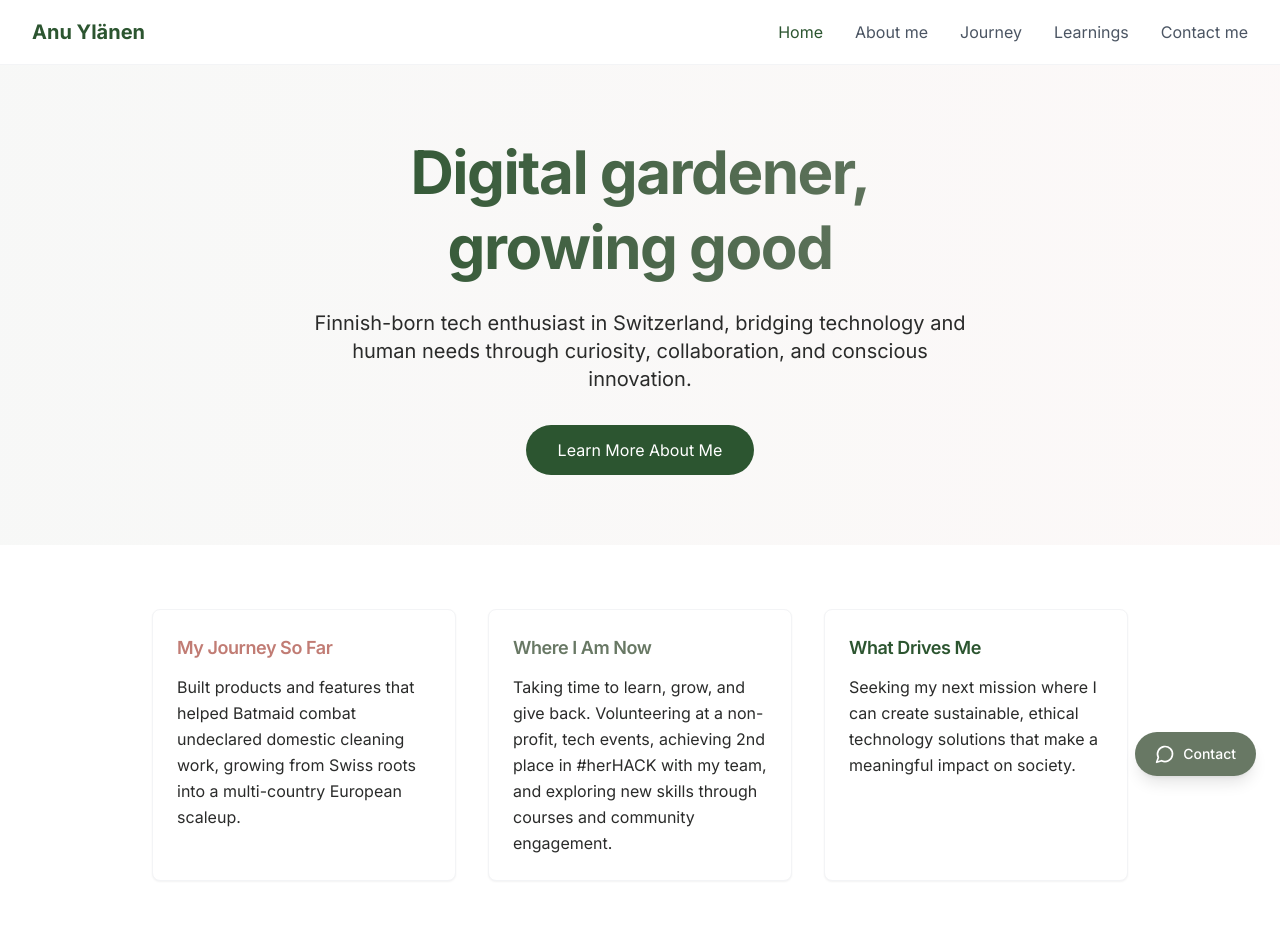
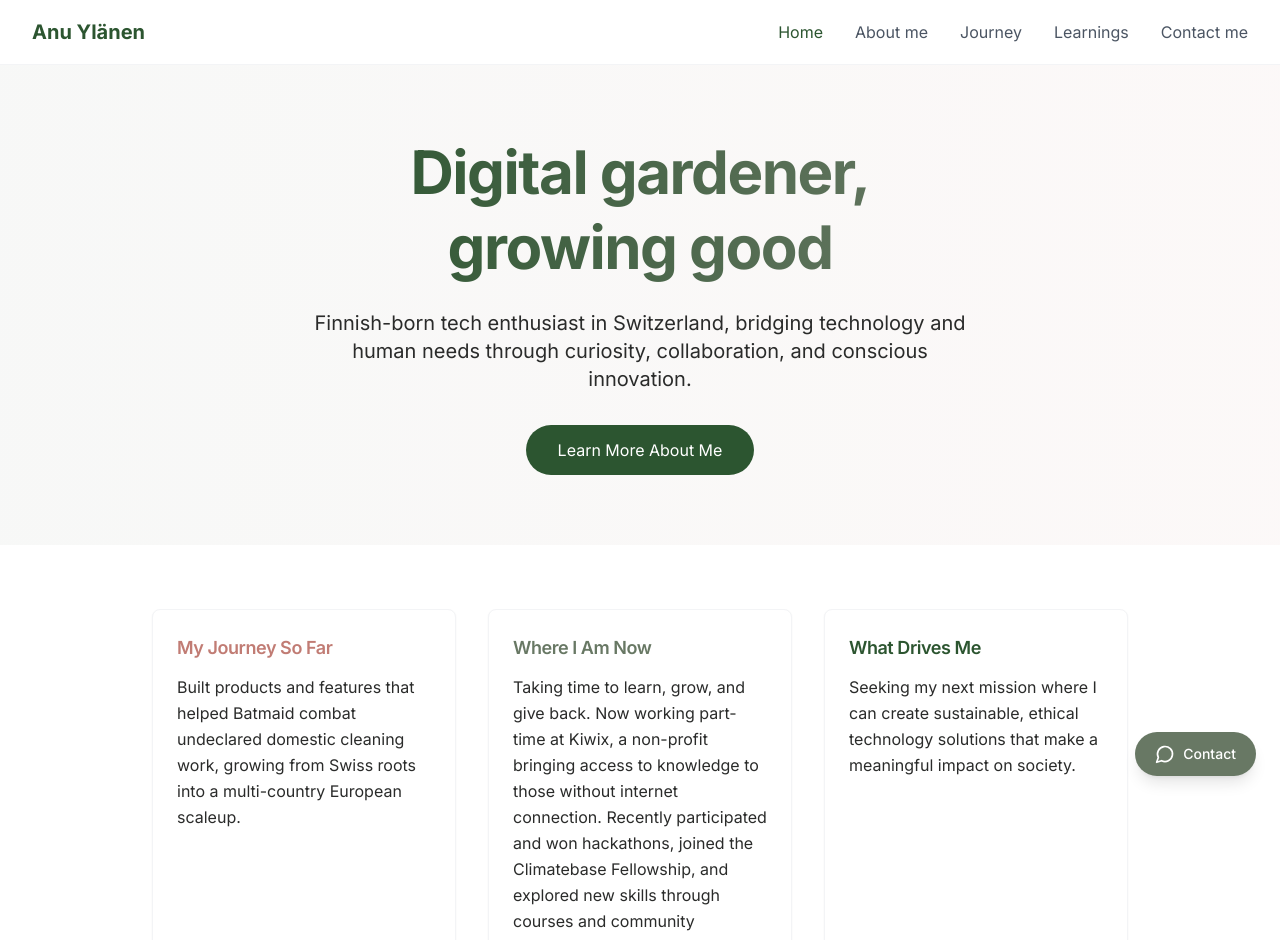
Before and after one commit to anupulu/anupulu.github.io, a Next.js app: page / in a window 1280 px wide. Shown: the top 940 px of the page. Built offline with nearby package versions, Linux system fonts and the light colour scheme.

Commit message:
Update current situation in 'Where I Am Now' section

```diff
--- a/app/page.tsx
+++ b/app/page.tsx
@@ -12,7 +12,7 @@ export default function Home() {
     },
     {
       title: "Where I Am Now",
-      description: "Taking time to learn, grow, and give back. Volunteering at a non-profit, tech events, achieving 2nd place in #herHACK with my team, and exploring new skills through courses and community engagement.",
+      description: "Taking time to learn, grow, and give back. Now working part-time at Kiwix, a non-profit bringing access to knowledge to those without internet connection. Recently participated and won hackathons, joined the Climatebase Fellowship, and explored new skills through courses and community engagement.",
       colorClass: "text-sage-green"
     },
     {
```
